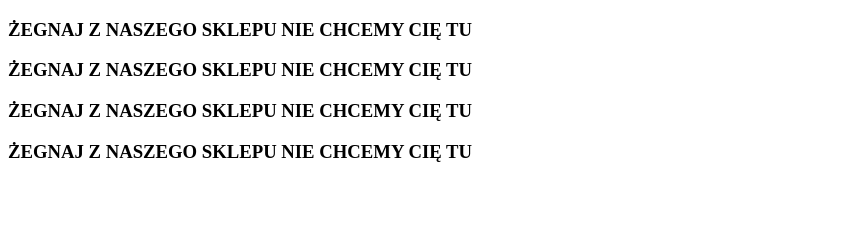
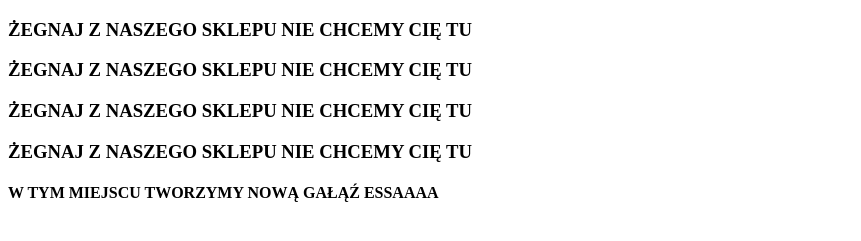
Before and after one commit to MaciejD251/Zajecia3_15.03.2022, a plain HTML site: page strona_glowna.html in a window 1280 px wide. Shown: the part 295-536 px from the top of the page, without its empty margins (0-861 px from the left). Drawn offline with Linux system fonts and the light colour scheme.

Commit message:
DWUNASTA EDYCJA nowa gałąź

```diff
--- a/strona_glowna.html
+++ b/strona_glowna.html
@@ -18,5 +18,8 @@
     <h3>ŻEGNAJ Z NASZEGO SKLEPU NIE CHCEMY CIĘ TU</h3>
     <h3>ŻEGNAJ Z NASZEGO SKLEPU NIE CHCEMY CIĘ TU</h3>
 
+    <h4>W TYM MIEJSCU TWORZYMY NOWĄ GAŁĄŹ ESSAAAA</h4>
+
+
 </body>
 </html>
```
